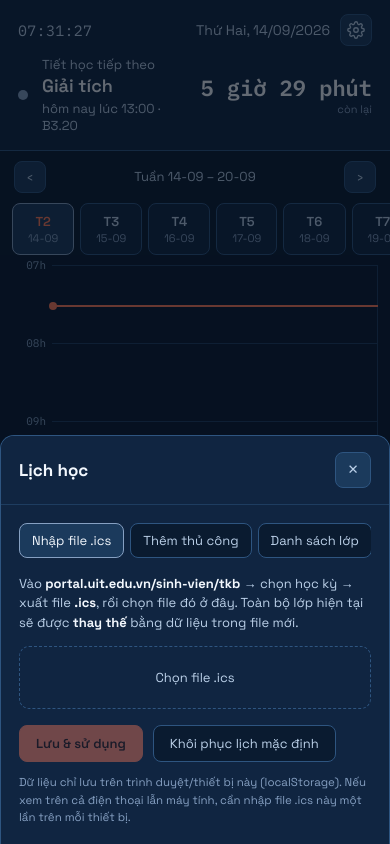
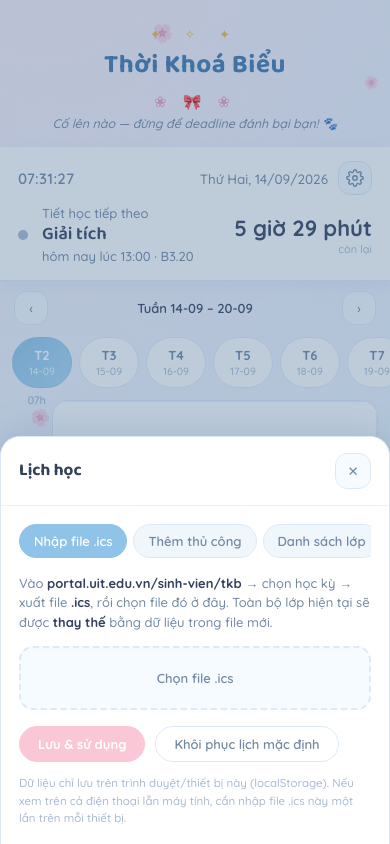
Before and after one commit to younwoy-beep/cander, a website: page index.html in a window 390 px wide. Both pictures are taken after a click on the button "Cài đặt". Shown: the top 844 px of the page. Drawn offline with Linux system fonts and the light colour scheme.

Commit message:
Add files via upload

```diff
--- a/index.html
+++ b/index.html
@@ -4,7 +4,7 @@
 <meta charset="UTF-8">
 <meta name="viewport" content="width=device-width, initial-scale=1.0, viewport-fit=cover">
 <title>TKB HK1 2026-2027</title>
-<meta name="theme-color" content="#0A1B30">
+<meta name="theme-color" content="#EFF6FC">
 <link rel="manifest" href="manifest.json">
 <link rel="icon" href="icon-192.png">
 <link rel="apple-touch-icon" href="icon-192.png">
@@ -12,10 +12,26 @@
 <meta name="apple-mobile-web-app-status-bar-style" content="black-translucent">
 <meta name="apple-mobile-web-app-title" content="TKB">
 <link rel="preconnect" href="https://fonts.googleapis.com">
-<link href="https://fonts.googleapis.com/css2?family=Space+Grotesk:wght@400;500;600;700&family=IBM+Plex+Mono:wght@400;500;600&display=swap" rel="stylesheet">
+<link href="https://fonts.googleapis.com/css2?family=Baloo+2:wght@500;600;700&family=Quicksand:wght@500;600;700&display=swap" rel="stylesheet">
 <link rel="stylesheet" href="style.css">
 </head>
 <body>
+
+<div class="petals" aria-hidden="true">
+  <span class="petal p1">🌸</span>
+  <span class="petal p2">🌸</span>
+  <span class="petal p3">🌸</span>
+  <span class="petal p4">🌸</span>
+  <span class="petal p5">🌸</span>
+  <span class="petal p6">🌸</span>
+</div>
+
+<header class="hero">
+  <div class="hero-stars" aria-hidden="true">✦ ✧ ✦</div>
+  <h1 class="hero-title">Thời Khoá Biểu</h1>
+  <div class="ribbon-divider" aria-hidden="true">❀ 🎀 ❀</div>
+  <p class="hero-caption">Cố lên nào — đừng để deadline đánh bại bạn! 🐾</p>
+</header>
 
 <header class="status-bar" id="statusBar">
   <div class="status-top">
--- a/style.css
+++ b/style.css
@@ -1,18 +1,22 @@
 :root {
-  --bg: #0A1B30;
-  --bg-panel: #102541;
-  --bg-panel-raised: #1B3A5C;
-  --grid-line: #2E5580;
-  --grid-line-soft: #1E3D60;
-  --ink: #F3F8FE;
-  --ink-dim: #BBD0E8;
-  --ink-faint: #86A0C2;
-  --live: #FF7A57;
-  --live-soft: rgba(255, 122, 87, 0.18);
+  --bg: #EFF6FC;
+  --bg-panel: #FFFFFF;
+  --bg-panel-raised: #F6FBFF;
+  --grid-line: #DCEAF7;
+  --grid-line-soft: #EAF3FB;
+  --ink: #33415C;
+  --ink-dim: #7288A3;
+  --ink-faint: #A9BBD0;
+  --live: #FF8FAB;
+  --live-soft: rgba(255, 143, 171, 0.22);
+  --live-strong: #F2749A;
+  --gold: #F3B93D;
+  --ribbon: #F49BC1;
 
   --hour-h: 64px;
-  --font-ui: "Space Grotesk", system-ui, sans-serif;
-  --font-mono: "IBM Plex Mono", ui-monospace, monospace;
+  --font-display: "Baloo 2", "Quicksand", system-ui, sans-serif;
+  --font-ui: "Quicksand", system-ui, sans-serif;
+  --font-mono: "Quicksand", system-ui, sans-serif;
 }
 
 * { box-sizing: border-box; }
@@ -23,17 +27,91 @@ html, body {
   background: var(--bg);
   color: var(--ink);
   font-family: var(--font-ui);
+  font-weight: 500;
   -webkit-font-smoothing: antialiased;
 }
 
 body {
   min-height: 100vh;
   padding-bottom: 32px;
+  background:
+    radial-gradient(circle at 12% -5%, #FDEEF6 0%, transparent 38%),
+    radial-gradient(circle at 90% 5%, #E7F3FF 0%, transparent 42%),
+    var(--bg);
+  position: relative;
 }
 
 button, input, select {
   font-family: inherit;
   color: inherit;
+}
+
+/* ---------- Falling sakura petals (decorative, purely CSS/emoji) ---------- */
+.petals {
+  position: fixed;
+  inset: 0;
+  pointer-events: none;
+  overflow: hidden;
+  z-index: 2;
+}
+.petal {
+  position: absolute;
+  top: -10vh;
+  font-size: 18px;
+  opacity: 0.6;
+  animation: petal-fall linear infinite;
+}
+.petal.p1 { left: 4%;  font-size: 16px; animation-duration: 15s; animation-delay: 0s; }
+.petal.p2 { left: 18%; font-size: 13px; animation-duration: 19s; animation-delay: 3s; }
+.petal.p3 { left: 38%; font-size: 18px; animation-duration: 17s; animation-delay: 6s; }
+.petal.p4 { left: 58%; font-size: 14px; animation-duration: 21s; animation-delay: 1.5s; }
+.petal.p5 { left: 76%; font-size: 17px; animation-duration: 16s; animation-delay: 8s; }
+.petal.p6 { left: 92%; font-size: 12px; animation-duration: 20s; animation-delay: 4.5s; }
+
+@keyframes petal-fall {
+  0%   { transform: translateY(0) translateX(0) rotate(0deg); opacity: 0; }
+  10%  { opacity: 0.6; }
+  50%  { transform: translateY(55vh) translateX(16px) rotate(160deg); }
+  90%  { opacity: 0.6; }
+  100% { transform: translateY(115vh) translateX(-12px) rotate(320deg); opacity: 0; }
+}
+
+@media (prefers-reduced-motion: reduce) {
+  .petal { animation: none; opacity: 0.25; }
+}
+
+/* ---------- Hero banner ---------- */
+.hero {
+  position: relative;
+  z-index: 3;
+  text-align: center;
+  padding: 26px 20px 16px;
+}
+.hero-stars {
+  color: var(--gold);
+  font-size: 13px;
+  letter-spacing: 10px;
+  margin-bottom: 2px;
+}
+.hero-title {
+  font-family: var(--font-display);
+  font-size: 30px;
+  font-weight: 700;
+  color: #3E77AC;
+  margin: 0;
+  letter-spacing: 0.5px;
+}
+.ribbon-divider {
+  font-size: 15px;
+  letter-spacing: 6px;
+  margin: 6px 0 4px;
+  color: var(--ribbon);
+}
+.hero-caption {
+  font-size: 12.5px;
+  color: var(--ink-dim);
+  margin: 2px 0 0;
+  font-style: italic;
 }
 
 /* ---------- Status bar ---------- */
@@ -43,6 +121,7 @@ button, input, select {
   z-index: 30;
   background: var(--bg-panel);
   border-bottom: 1px solid var(--grid-line);
+  box-shadow: 0 4px 14px rgba(140, 170, 210, 0.14);
   padding: 14px 18px 16px;
 }
 
@@ -58,13 +137,14 @@ button, input, select {
 .clock {
   font-family: var(--font-mono);
   font-size: 15px;
+  font-weight: 600;
   font-variant-numeric: tabular-nums;
   color: var(--ink-dim);
   letter-spacing: 0.02em;
 }
 
 .date-today {
-  font-size: 14px;
+  font-size: 13.5px;
   color: var(--ink-dim);
 }
 
@@ -72,15 +152,15 @@ button, input, select {
   display: flex;
   align-items: center;
   justify-content: center;
-  width: 32px;
-  height: 32px;
-  border-radius: 8px;
+  width: 34px;
+  height: 34px;
+  border-radius: 12px;
   border: 1px solid var(--grid-line);
   background: var(--bg-panel-raised);
   color: var(--ink-dim);
   cursor: pointer;
 }
-.icon-btn:hover { color: var(--ink); border-color: var(--ink-faint); }
+.icon-btn:hover { color: var(--live-strong); border-color: var(--ribbon); }
 
 .status-main {
   display: flex;
@@ -103,9 +183,9 @@ button, input, select {
 }
 
 @keyframes pulse {
-  0%   { box-shadow: 0 0 0 0 rgba(255,122,87,0.55); }
-  70%  { box-shadow: 0 0 0 10px rgba(255,122,87,0); }
-  100% { box-shadow: 0 0 0 0 rgba(255,122,87,0); }
+  0%   { box-shadow: 0 0 0 0 rgba(255,143,171,0.55); }
+  70%  { box-shadow: 0 0 0 10px rgba(255,143,171,0); }
+  100% { box-shadow: 0 0 0 0 rgba(255,143,171,0); }
 }
 
 .status-text { display: flex; flex-direction: column; gap: 2px; min-width: 0; }
@@ -116,9 +196,11 @@ button, input, select {
 }
 
 .status-title {
+  font-family: var(--font-display);
   font-size: 18px;
   font-weight: 600;
-  line-height: 1.25;
+  line-height: 1.3;
+  color: var(--ink);
 }
 
 .status-sub {
@@ -136,9 +218,9 @@ button, input, select {
   display: block;
   font-family: var(--font-mono);
   font-size: 22px;
-  font-weight: 600;
+  font-weight: 700;
   font-variant-numeric: tabular-nums;
-  color: var(--live);
+  color: var(--live-strong);
 }
 
 .status-main:not(.is-live) .status-count-num { color: var(--ink); }
@@ -156,7 +238,8 @@ button, input, select {
   justify-content: space-between;
   gap: 10px;
   padding: 10px 14px 0;
-  background: var(--bg);
+  position: relative;
+  z-index: 3;
 }
 .week-nav-label {
   display: flex;
@@ -164,57 +247,65 @@ button, input, select {
   align-items: center;
   gap: 2px;
   font-size: 13px;
-  color: var(--ink-dim);
+  font-weight: 600;
+  color: var(--ink);
   text-align: center;
 }
 .link-btn {
   background: none;
   border: none;
-  color: var(--live);
+  color: var(--live-strong);
   font-size: 11.5px;
   cursor: pointer;
   padding: 0;
   font-family: inherit;
+  font-weight: 600;
 }
 
 /* ---------- Day tabs (mobile) ---------- */
 .day-tabs {
   display: flex;
-  gap: 6px;
-  padding: 10px 12px;
+  gap: 7px;
+  padding: 12px;
   overflow-x: auto;
-  background: var(--bg);
+  position: relative;
+  z-index: 3;
 }
 
 .day-tab {
   flex: none;
   font-family: var(--font-ui);
+  font-weight: 600;
   font-size: 13px;
   color: var(--ink-dim);
   background: var(--bg-panel);
   border: 1px solid var(--grid-line);
-  border-radius: 8px;
-  padding: 9px 15px;
+  border-radius: 999px;
+  padding: 9px 16px;
   cursor: pointer;
 }
 
-.day-tab .d-name { font-weight: 600; }
-.day-tab .d-date { display: block; font-size: 11px; color: var(--ink-faint); margin-top: 1px; }
+.day-tab .d-name { font-weight: 700; }
+.day-tab .d-date { display: block; font-size: 10.5px; color: var(--ink-faint); margin-top: 1px; font-weight: 500; }
 
-.day-tab.is-today { border-color: var(--live); }
-.day-tab.is-today .d-name { color: var(--live); }
+.day-tab.is-today { border-color: var(--gold); }
+.day-tab.is-today .d-name { color: #C98A0E; }
 
 .day-tab.is-active {
-  background: var(--bg-panel-raised);
-  color: var(--ink);
-  border-color: var(--ink-faint);
+  background: linear-gradient(135deg, #8FC4E8, #A9D6F5);
+  color: #fff;
+  border-color: #8FC4E8;
 }
+.day-tab.is-active .d-name { color: #fff; }
+.day-tab.is-active .d-date { color: rgba(255,255,255,0.85); }
 
 /* ---------- Timetable grid ---------- */
 .timetable-wrap {
   display: grid;
   grid-template-columns: 40px 1fr;
   padding: 0 12px;
+  position: relative;
+  z-index: 3;
 }
 
 .hour-ruler {
@@ -227,6 +318,7 @@ button, input, select {
   right: 6px;
   transform: translateY(-50%);
   font-family: var(--font-mono);
+  font-weight: 600;
   font-size: 11px;
   color: var(--ink-faint);
 }
@@ -236,6 +328,9 @@ button, input, select {
   display: grid;
   grid-template-columns: repeat(7, minmax(0, 1fr));
   height: calc(14 * var(--hour-h));
+  background: var(--bg-panel);
+  border-radius: 16px;
+  border: 1px solid var(--grid-line);
   background-image: repeating-linear-gradient(
     to bottom,
     var(--grid-line-soft) 0,
@@ -276,23 +371,25 @@ button, input, select {
   position: absolute;
   left: 3px;
   right: 3px;
-  border-radius: 6px;
-  padding: 6px 7px;
+  border-radius: 12px;
+  padding: 6px 8px;
   overflow: hidden;
   background: var(--bg-panel-raised);
   border: 1px solid var(--grid-line);
-  border-left: 3px solid var(--ink-dim);
+  border-left: 4px solid var(--ink-dim);
+  box-shadow: 0 2px 6px rgba(140, 170, 210, 0.12);
   cursor: pointer;
 }
 
 .block .b-name {
   font-size: 12px;
-  font-weight: 600;
+  font-weight: 700;
   line-height: 1.3;
   color: var(--ink);
 }
 .block .b-meta {
   font-size: 10.5px;
+  font-weight: 500;
   color: var(--ink-dim);
   margin-top: 2px;
   line-height: 1.35;
@@ -300,26 +397,28 @@ button, input, select {
 .block .b-tag {
   display: inline-block;
   font-size: 9.5px;
+  font-weight: 600;
   color: var(--ink-dim);
   border: 1px solid var(--grid-line);
-  border-radius: 4px;
-  padding: 1px 5px;
+  border-radius: 999px;
+  padding: 1px 7px;
   margin-top: 4px;
+  background: var(--bg-panel);
 }
 .block .b-tag.b-htgd {
-  color: var(--ink);
-  border-color: var(--ink-faint);
-  font-weight: 600;
+  color: #fff;
+  background: #9AC3E8;
+  border-color: #9AC3E8;
 }
 
 .block.is-live {
   border-left-color: var(--live) !important;
-  box-shadow: 0 0 0 1px var(--live) inset, 0 0 14px 0 rgba(255,122,87,0.28);
+  box-shadow: 0 0 0 1px var(--live) inset, 0 0 14px 0 var(--live-soft);
 }
 .block.is-live .b-name::after {
   content: "· đang học";
-  font-weight: 500;
-  color: var(--live);
+  font-weight: 600;
+  color: var(--live-strong);
   font-size: 10.5px;
   margin-left: 4px;
 }
@@ -331,7 +430,10 @@ button, input, select {
   gap: 10px 16px;
   padding: 16px 18px 0;
   font-size: 12px;
+  font-weight: 600;
   color: var(--ink-dim);
+  position: relative;
+  z-index: 3;
 }
 .legend-item { display: flex; align-items: center; gap: 6px; }
 .legend-dot { width: 9px; height: 9px; border-radius: 50%; flex: none; }
@@ -340,27 +442,30 @@ button, input, select {
 .guide {
   margin: 18px 18px 0;
   border: 1px solid var(--grid-line);
-  border-radius: 10px;
+  border-radius: 14px;
   background: var(--bg-panel);
   padding: 2px 16px;
+  position: relative;
+  z-index: 3;
 }
 .guide summary {
   cursor: pointer;
   padding: 12px 0;
   font-size: 14px;
-  font-weight: 600;
+  font-weight: 700;
   color: var(--ink);
   list-style: none;
 }
 .guide summary::-webkit-details-marker { display: none; }
 .guide summary::before {
   content: "▸ ";
-  color: var(--ink-faint);
+  color: var(--ribbon);
 }
 .guide[open] summary::before { content: "▾ "; }
 .guide-body { padding-bottom: 16px; font-size: 13px; color: var(--ink-dim); line-height: 1.55; }
 .guide-body h3 {
-  font-size: 13px;
+  font-family: var(--font-display);
+  font-size: 13.5px;
   color: var(--ink);
   margin: 16px 0 6px;
 }
@@ -382,7 +487,7 @@ button, input, select {
   position: fixed;
   inset: 0;
   z-index: 50;
-  background: rgba(4, 12, 24, 0.6);
+  background: rgba(70, 110, 150, 0.35);
   display: flex;
   align-items: flex-end;
   justify-content: center;
@@ -401,11 +506,12 @@ button, input, select {
   background: var(--bg-panel);
   border: 1px solid var(--grid-line);
   border-bottom: none;
-  border-radius: 14px 14px 0 0;
+  border-radius: 20px 20px 0 0;
   overflow: hidden;
+  box-shadow: 0 -8px 30px rgba(90, 130, 170, 0.2);
 }
 @media (min-width: 640px) {
-  .panel { border-radius: 14px; border-bottom: 1px solid var(--grid-line); }
+  .panel { border-radius: 20px; border-bottom: 1px solid var(--grid-line); }
 }
 
 .panel-head {
@@ -417,7 +523,7 @@ button, input, select {
   background: var(--bg-panel);
   border-bottom: 1px solid var(--grid-line-soft);
 }
-.panel-head h2 { font-size: 17px; margin: 0; }
+.panel-head h2 { font-family: var(--font-display); font-size: 17px; margin: 0; color: var(--ink); }
 .panel-head .icon-btn { width: 36px; height: 36px; }
 
 .panel-scroll {
@@ -434,15 +540,16 @@ button, input, select {
 }
 .tab-btn {
   flex: none;
+  font-weight: 600;
   font-size: 13px;
   color: var(--ink-dim);
   background: var(--bg);
   border: 1px solid var(--grid-line);
-  border-radius: 8px;
-  padding: 8px 12px;
+  border-radius: 999px;
+  padding: 8px 14px;
   cursor: pointer;
 }
-.tab-btn.is-active { background: var(--bg-panel-raised); color: var(--ink); border-color: var(--ink-faint); }
+.tab-btn.is-active { background: #8FC4E8; color: #fff; border-color: #8FC4E8; }
 
 .panel-body { font-size: 13px; }
 .panel-hint { color: var(--ink-dim); line-height: 1.5; margin: 0 0 14px; }
@@ -454,14 +561,16 @@ button, input, select {
   align-items: center;
   justify-content: center;
   padding: 22px;
-  border: 1px dashed var(--grid-line);
-  border-radius: 10px;
+  border: 2px dashed var(--grid-line);
+  border-radius: 14px;
   color: var(--ink-dim);
   cursor: pointer;
   text-align: center;
   font-size: 13px;
+  font-weight: 600;
+  background: var(--bg-panel-raised);
 }
-.file-drop:hover { border-color: var(--ink-faint); color: var(--ink); }
+.file-drop:hover { border-color: var(--ribbon); color: var(--live-strong); }
 
 #importPreview { margin-top: 14px; }
 .preview-item {
@@ -473,27 +582,28 @@ button, input, select {
   font-size: 12.5px;
 }
 .preview-item:last-child { border-bottom: none; }
-.preview-item .p-name { color: var(--ink); }
+.preview-item .p-name { color: var(--ink); font-weight: 600; }
 .preview-item .p-meta { color: var(--ink-faint); white-space: nowrap; }
-.preview-warn { color: var(--live); font-size: 12px; margin-top: 8px; }
-.preview-count { color: var(--ink); font-weight: 600; margin-bottom: 6px; }
+.preview-warn { color: var(--live-strong); font-size: 12px; margin-top: 8px; }
+.preview-count { color: var(--ink); font-weight: 700; margin-bottom: 6px; }
 
 .panel-actions { display: flex; gap: 10px; margin-top: 16px; flex-wrap: wrap; }
 
 .btn {
   font-size: 13px;
-  padding: 9px 16px;
-  border-radius: 8px;
+  font-weight: 600;
+  padding: 9px 18px;
+  border-radius: 999px;
   border: 1px solid var(--grid-line);
-  background: var(--bg);
+  background: var(--bg-panel);
   color: var(--ink-dim);
   cursor: pointer;
 }
-.btn:hover { color: var(--ink); border-color: var(--ink-faint); }
+.btn:hover { color: var(--live-strong); border-color: var(--ribbon); }
 .btn:disabled { opacity: 0.4; cursor: not-allowed; }
-.btn-primary { background: var(--live); border-color: var(--live); color: #2A0E06; font-weight: 600; }
-.btn-primary:hover { color: #2A0E06; }
-.btn-danger { color: var(--live); border-color: var(--live); background: transparent; }
+.btn-primary { background: var(--live-strong); border-color: var(--live-strong); color: #fff; font-weight: 700; }
+.btn-primary:hover { color: #fff; }
+.btn-danger { color: var(--live-strong); border-color: var(--ribbon); background: transparent; }
 
 /* Manual form */
 #manualForm .form-row {
@@ -507,19 +617,21 @@ button, input, select {
   flex-direction: column;
   gap: 5px;
   font-size: 12px;
+  font-weight: 600;
   color: var(--ink-dim);
 }
 #manualForm input, #manualForm select {
-  background: var(--bg);
+  background: var(--bg-panel-raised);
   border: 1px solid var(--grid-line);
-  border-radius: 8px;
+  border-radius: 10px;
   padding: 8px 10px;
   font-size: 13px;
+  font-weight: 500;
   color: var(--ink);
 }
 #manualForm input:focus, #manualForm select:focus {
   outline: none;
-  border-color: var(--live);
+  border-color: var(--ribbon);
 }
 @media (max-width: 480px) {
   #manualForm .form-row { grid-template-columns: 1fr; }
@@ -535,26 +647,27 @@ button, input, select {
   border-bottom: 1px solid var(--grid-line-soft);
 }
 .course-row:last-child { border-bottom: none; }
-.course-row .c-name { font-size: 13px; color: var(--ink); font-weight: 600; }
+.course-row .c-name { font-size: 13px; color: var(--ink); font-weight: 700; }
 .course-row .c-meta { font-size: 11.5px; color: var(--ink-dim); margin-top: 2px; }
 .course-row .c-del {
   flex: none;
-  background: transparent;
+  background: var(--bg-panel-raised);
   border: 1px solid var(--grid-line);
   color: var(--ink-faint);
-  border-radius: 6px;
-  width: 26px;
-  height: 26px;
+  border-radius: 999px;
+  width: 28px;
+  height: 28px;
   cursor: pointer;
 }
-.course-row .c-del:hover { color: var(--live); border-color: var(--live); }
+.course-row .c-del:hover { color: var(--live-strong); border-color: var(--ribbon); }
 .course-row .c-htgd-select {
-  margin-top: 4px;
-  background: var(--bg);
+  margin-top: 5px;
+  background: var(--bg-panel-raised);
   border: 1px solid var(--grid-line);
-  border-radius: 6px;
-  padding: 3px 6px;
+  border-radius: 999px;
+  padding: 3px 8px;
   font-size: 11px;
+  font-weight: 600;
   color: var(--ink-dim);
 }
 .empty-note { color: var(--ink-faint); font-size: 12.5px; padding: 10px 0; }
@@ -569,13 +682,13 @@ button, input, select {
   border-bottom: 1px solid var(--grid-line-soft);
 }
 .detail-row:last-child { border-bottom: none; }
-.detail-row .d-label { color: var(--ink-faint); }
-.detail-row .d-value { color: var(--ink); text-align: right; }
+.detail-row .d-label { color: var(--ink-faint); font-weight: 600; }
+.detail-row .d-value { color: var(--ink); text-align: right; font-weight: 600; }
 .detail-off-note {
   margin-top: 12px;
   padding: 10px 12px;
-  border-radius: 8px;
-  background: var(--bg);
+  border-radius: 12px;
+  background: var(--bg-panel-raised);
   border: 1px solid var(--grid-line);
   color: var(--ink-dim);
   font-size: 12.5px;
@@ -588,6 +701,8 @@ button, input, select {
   .week-grid { grid-template-columns: 1fr; }
 
   :root { --hour-h: 78px; }
+
+  .hero-title { font-size: 26px; }
 
   .block .b-name { font-size: 13.5px; }
   .block .b-meta { font-size: 12px; }
@@ -605,6 +720,6 @@ button, input, select {
 }
 
 :focus-visible {
-  outline: 2px solid var(--live);
+  outline: 2px solid var(--ribbon);
   outline-offset: 2px;
 }
--- a/sw.js
+++ b/sw.js
@@ -1,4 +1,4 @@
-const CACHE = "tkb-cache-v3";
+const CACHE = "tkb-cache-v4";
 const ASSETS = [
   "./",
   "./index.html",
```
Also changed, not shown: README.md (added), icon-192.png, icon-512.png, manifest.json.
